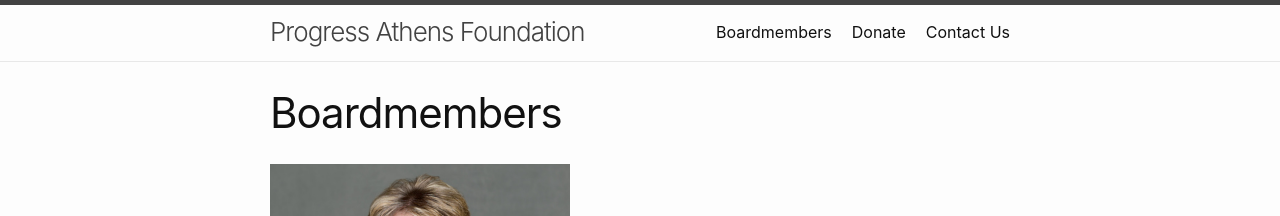
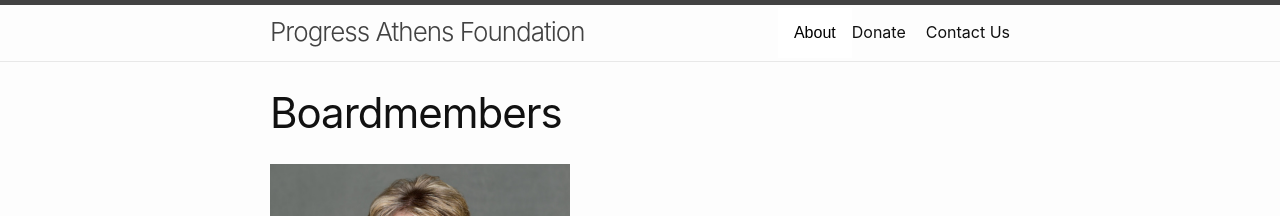
Before and after one commit to helle253/athens-foundation, a Jekyll site: the page built from _about/boardmembers.md, in a window 1280 px wide. Shown: the top 216 px of the page. Built offline with Jekyll 4.4.1, drawn with Linux system fonts in a browser that asks for light colours.

Commit message:
put `about` category stuff in a dropdown

```diff
--- a/boardmembers.md
+++ b/_about/boardmembers.md
@@ -1,12 +1,12 @@
 ---
 layout: page
 title: Boardmembers
-permalink: /board/
+permalink: /about/board/
 order: 1
 ---
 
 {% for member in site.boardmembers -%}
-  [![ {{ member.name }} ](/assets/boardmembers/{{member.image_name}})]({{ member.url }})
+  [![ {{ member.name }} ](/assets/about/boardmembers/{{member.image_name}})]({{ member.url }})
 
   [{{ member.name }}]({{ member.url }})
 {%- endfor -%}
--- a/_config.yml
+++ b/_config.yml
@@ -35,5 +35,7 @@ plugins:
   - jekyll-seo-tag
 
 collections:
+  about:
+    output: true
   boardmembers:
     output: true
--- a/_includes/header.html
+++ b/_includes/header.html
@@ -34,6 +34,18 @@
   <div class="wrapper">
     <a class="site-title" rel="author" href="{{ "/" | relative_url }}">{{ site.title | escape }}</a>
     <nav class="site-nav">
+      {%- assign about_page_paths = site.about | sort: "order" | map: "path" -%}
+      <div class="dropdown">
+        <button class="dropdown-button">About</button>
+        <div class="dropdown-content">
+          <ul>
+            {% for path in about_page_paths %}
+              {%- assign about_page = site.about | where: "path", path | first -%}
+              <a href="{{ about_page.url | relative_url }}">{{ about_page.title | escape }}</a>
+            {% endfor %}
+          </ul>
+        </div>
+      </div>
       {%- assign page_paths = site.pages | sort: "order" | map: "path" -%}
       {%- for path in page_paths -%}
         {%- assign my_page = site.pages | where: "path", path | first -%}
--- a/_layouts/boardmember.html
+++ b/_layouts/boardmember.html
@@ -9,7 +9,7 @@
 
     <main class="page-content" aria-label="Content">
       <div class="wrapper">
-        <img src="/assets/boardmembers/{{page.image_name}}" alt_text={{page.name}} width=300 height=300 style="padding: 10px;" />
+        <img src="/assets/about/boardmembers/{{page.image_name}}" alt_text={{page.name}} width=300 height=300 style="padding: 10px;" />
 
         {{ content }}
       </div>
--- a/_sass/theme.scss
+++ b/_sass/theme.scss
@@ -77,6 +77,7 @@ $on-laptop:        800px !default;
 // Import partials.
 @import
   "themes/base",
+  "themes/dropdown",
   "themes/layout",
   "themes/syntax-highlighting"
 ;
--- /dev/null
+++ b/_sass/themes/_dropdown.scss
@@ -0,0 +1,47 @@
+@import 'layout';
+
+/* Dropdown Button */
+.dropdown {
+  position: relative;
+  display: inline-block;
+}
+
+.dropdown-button {
+  padding: 16px;
+  font-size: 16px;
+  border: none;
+  background-color: white;
+  cursor: pointer;
+}
+
+/* Dropdown Content (Hidden by Default) */
+.dropdown-content {
+  display: none;
+  padding: 4px;
+  position: absolute;
+  background-color: #f9f9f9;
+  min-width: 160px;
+  box-shadow: 0px 8px 16px 0px rgba(0,0,0,0.2);
+  z-index: 1;
+}
+
+.dropdown-content ul {
+  list-style-type: none;
+  padding: 0;
+  margin: 0;
+}
+
+
+.dropdown-content a {
+  margin: 4px;
+}
+
+.dropdown-content a {
+  @extend .page-link;
+  padding: 4px;
+}
+
+/* Show the Dropdown Menu on Hover */
+.dropdown:hover .dropdown-content {
+  display: block;
+}
```
Also changed, not shown: _about/meeting-minutes.md (added, +8 -0 lines), _boardmembers/kimberly-heller.md (+1 -0 lines), assets/about/boardmembers/kimberly-heller.png (renamed from assets/boardmembers/kimberly-heller.png).
